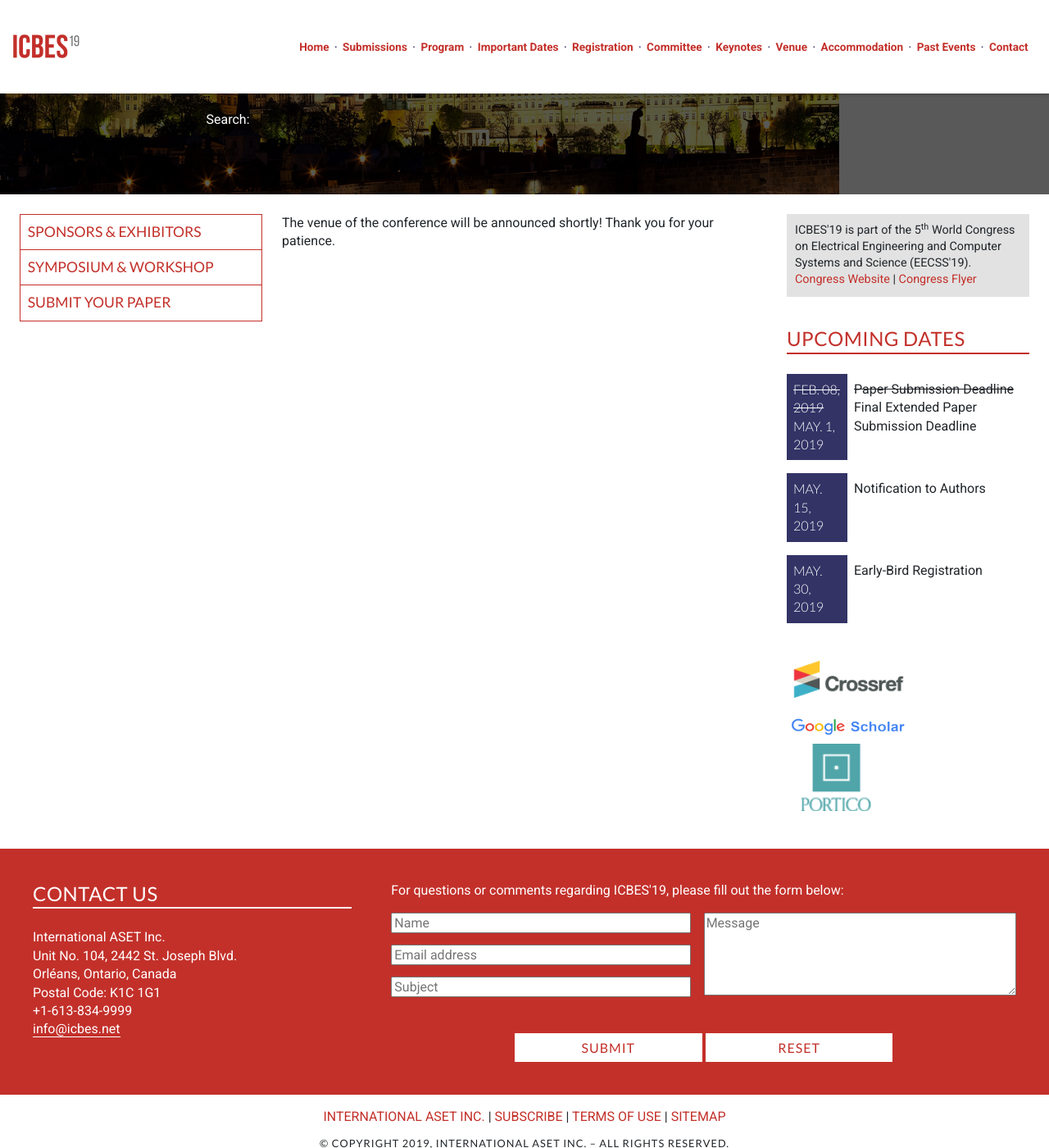
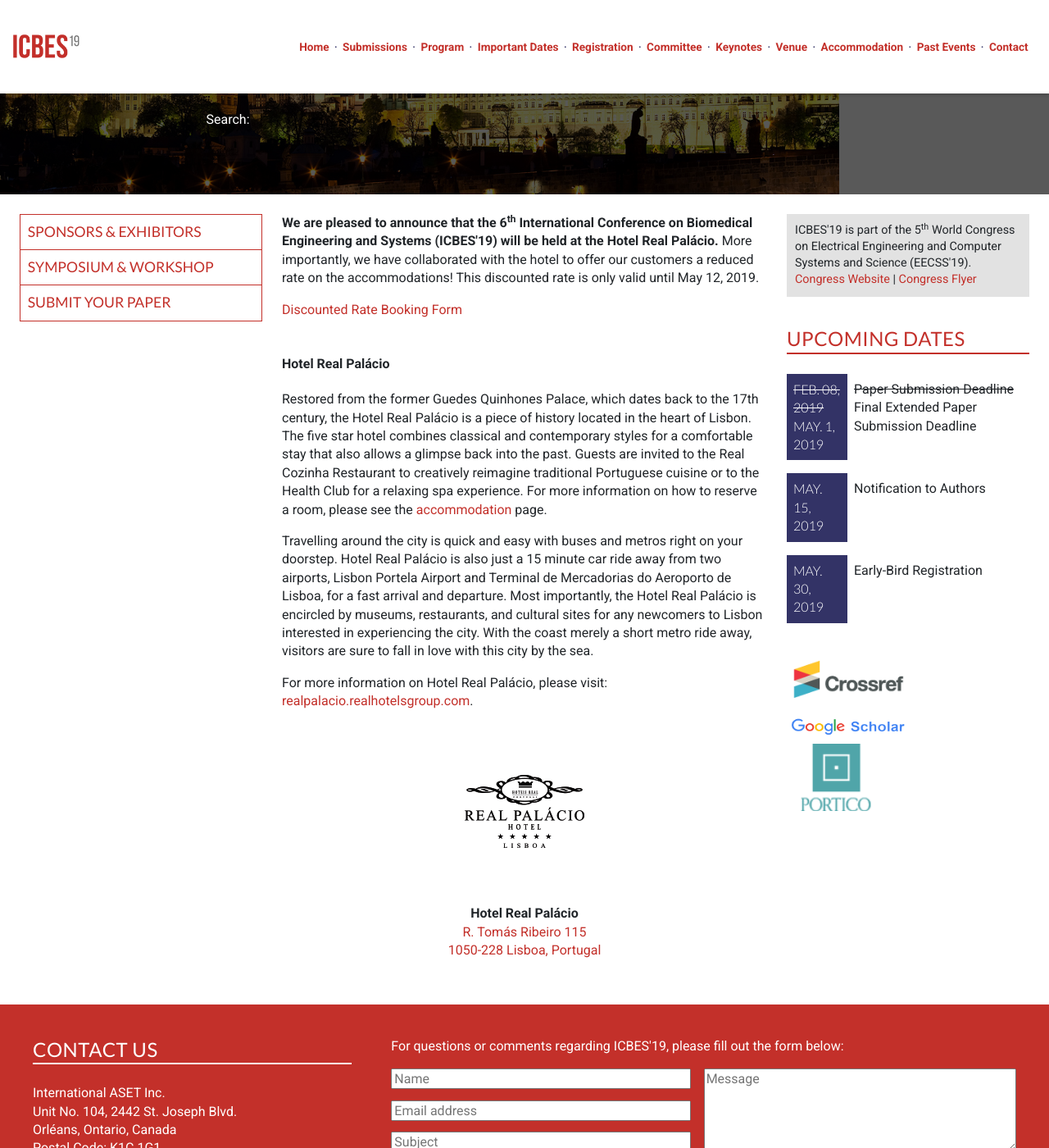
Before and after one commit to intaset/icbes, a Jekyll site: the page built from venue.html, in a window 1280 px wide and 1400 px high, scrolled down 243 px. Shown: the whole window at 82% size. Built offline with Jekyll 4.4.1, drawn with Linux system fonts in a browser that asks for light colours; nearby versions of some CDN libraries; Markdown is read by kramdown in place of the engine named in the settings; comment, search, counter and statistics services are not loaded.

Commit message:
added hotel information to venue & accommodation

```diff
--- a/venue.html
+++ b/venue.html
@@ -7,7 +7,38 @@ keyword: biomedical engineering conference, biomedical conference, biosystems co
 
 <div class="unit unit-s-1 unit-m-1-4-1 unit-l-1-4-1">
   <div class="unit-spacer content">
-  <p class="body">The venue of the conference will be announced shortly! Thank you for your patience.</p>
+  <p class="body"><strong>We are pleased to announce that the 6<sup>th</sup> International Conference on Biomedical Engineering and Systems (ICBES'19) will be held at the Hotel Real Palácio.</strong> More importantly, we have collaborated with the hotel to offer our customers a reduced rate on the accommodations! This discounted rate is only valid until May 12, 2019.</p>
+
+              <a href="../RealPalacioLisbonBookingForm.pdf" class="body-link" target="_blank"><i class="fas fa-hotel fa-2x sr-icons"></i> Discounted Rate Booking Form</a>
+
+<br><br><h4>Hotel Real Palácio</h4>
+<p class="body">Restored from the former Guedes Quinhones Palace, which dates back to the 17th century, the Hotel
+Real Palácio is a piece of history located in the heart of Lisbon. The five star hotel combines classical and
+contemporary styles for a comfortable stay that also allows a glimpse back into the past. Guests are
+invited to the Real Cozinha Restaurant to creatively reimagine traditional Portuguese cuisine or to the
+Health Club for a relaxing spa experience. For more information on how to reserve a room, please see
+the <a href="https://icbes.net/accommodation" class="body-link">accommodation</a> page.
+</p>
+
+<p class="body">Travelling around the city is quick and easy with buses and metros right on your doorstep. Hotel Real
+Palácio is also just a 15 minute car ride away from two airports, Lisbon Portela Airport and Terminal de
+Mercadorias do Aeroporto de Lisboa, for a fast arrival and departure. Most importantly, the Hotel Real
+Palácio is encircled by museums, restaurants, and cultural sites for any newcomers to Lisbon interested
+in experiencing the city. With the coast merely a short metro ride away, visitors are sure to fall in love
+with this city by the sea. </p>
+
+<p class="body">For more information on Hotel Real Palácio, please visit: <a href="http://www.realpalacio.realhotelsgroup.com" target="_blank" class="body-link">realpalacio.realhotelsgroup.com</a>.</p>
+
+<center><a href="http://www.realpalacio.realhotelsgroup.com" target="_blank" class="body-link"><img src="../img/realpalacio_logo.png" class="flex-sponsor"></a></center>
+<br>
+<center>
+<p class="body">
+<strong>Hotel Real Palácio</strong><br>
+<a target="_blank" href="https://goo.gl/maps/2nzrHVxWGGs" class="body-link">R. Tomás Ribeiro 115 <br>
+1050-228 Lisboa, Portugal </a><br>
+ <br>
+</p>
+</center>
 
 <!--<p class="body"><strong>We are pleased to announce that the  6<sup>th</sup> International Conference on Biomedical Engineering and Systems (ICBES'19) will be held in Madrid, Spain, on August 21-23, 2019 at the Novotel Madrid Center</strong>.</p>
 
```
Also changed, not shown: accommodation.html (+17 -1 lines), img/realpalacio_logo.png (added), 5 other files.
